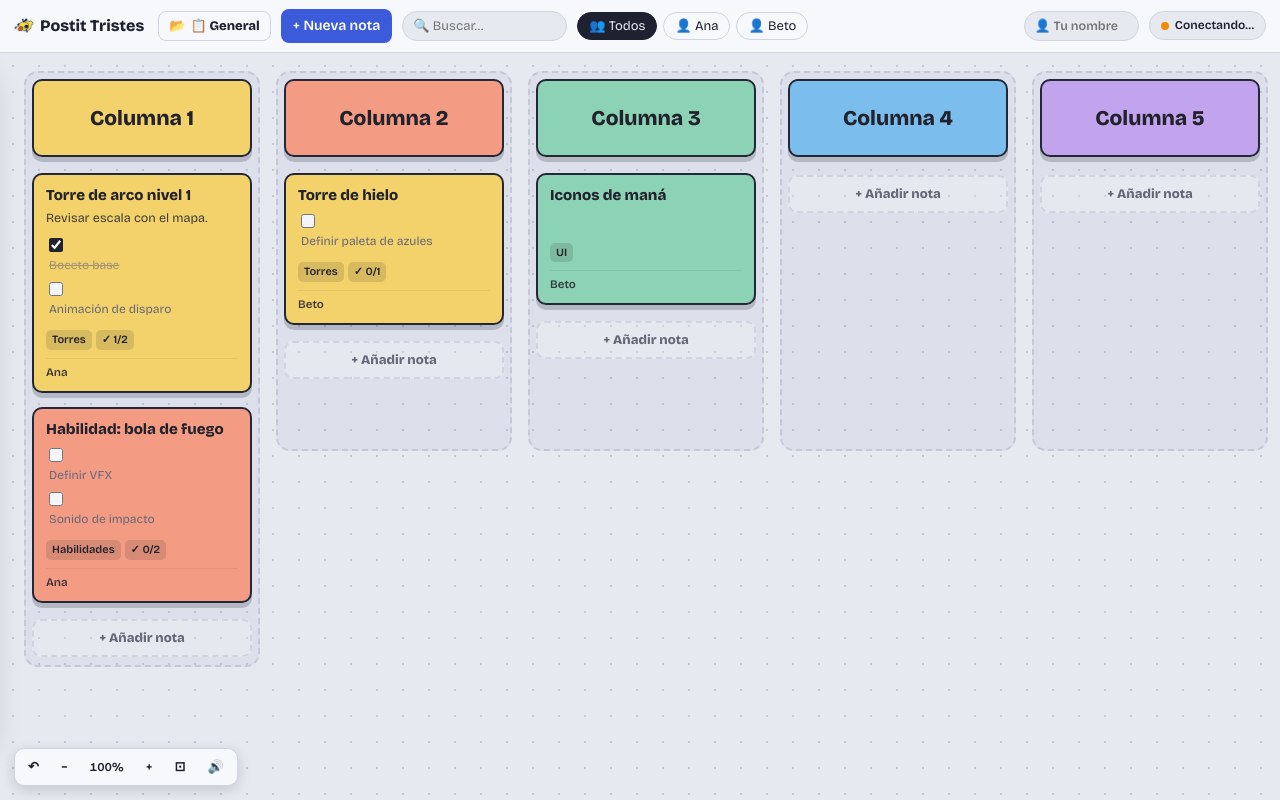
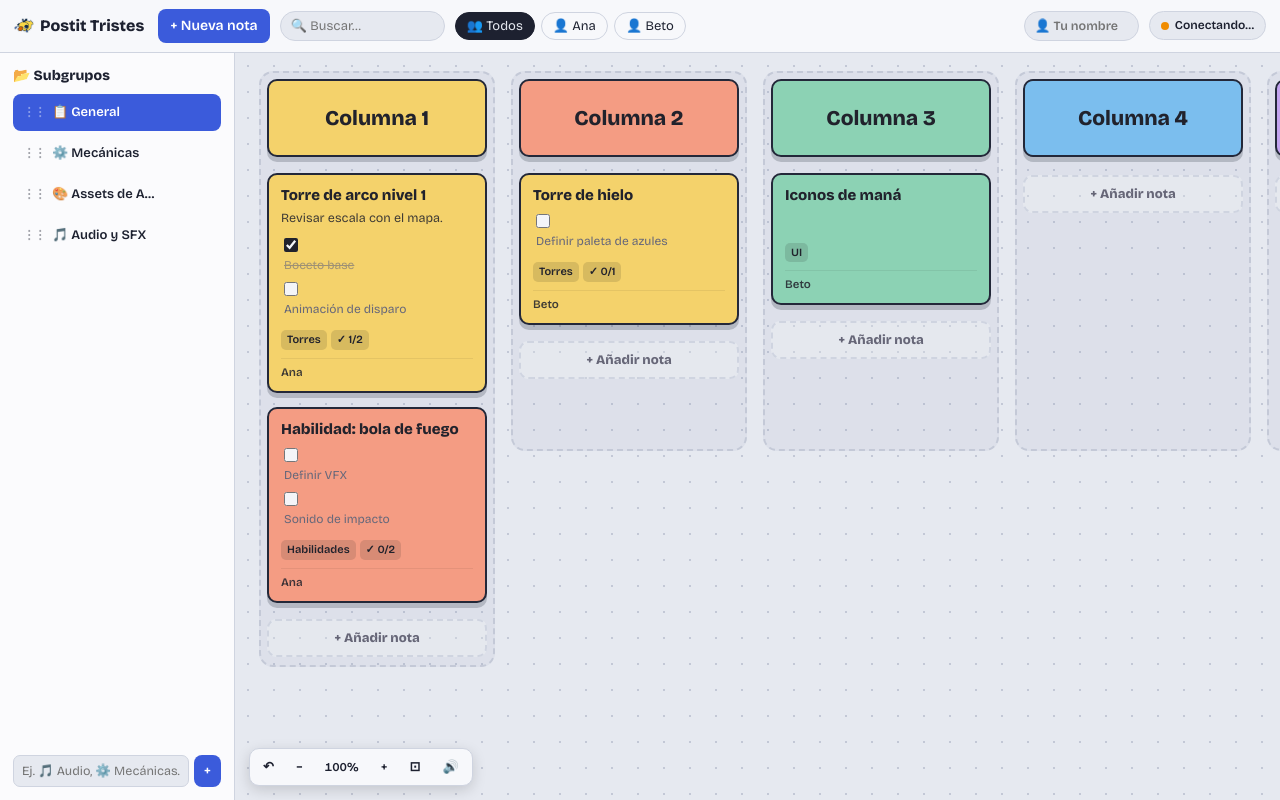
Before and after one commit to tristannrobles/tablero-postits, a plain HTML site: page tablero-assets.html in a window 1280 px wide. Drawn offline with nearby package versions, Linux system fonts and the light colour scheme; no server answers.

Commit message:
tablero lateral

```diff
--- a/tablero-assets.html
+++ b/tablero-assets.html
@@ -549,39 +549,17 @@
       font-weight: 600
     }
 
-    /* Panel izquierdo desplegable de Subgrupos */
-    #left-zone {
-      position: absolute;
-      left: 0;
-      top: 0;
-      bottom: 0;
-      width: 16px;
-      z-index: 28
-    }
-
+    /* Panel lateral izquierdo fijo de Subgrupos */
     #sub-drawer {
-      position: absolute;
-      left: 12px;
-      top: 12px;
-      bottom: 64px;
-      width: 255px;
+      width: 235px;
+      flex-shrink: 0;
       background: var(--panel);
-      border: 1px solid var(--line);
-      border-radius: 14px;
+      border-right: 1px solid var(--line);
       padding: 13px;
-      box-shadow: 0 12px 32px rgba(0, 0, 0, .25);
-      z-index: 29;
+      z-index: 22;
       display: flex;
       flex-direction: column;
-      gap: 9px;
-      transform: translateX(-280px);
-      transition: transform .22s cubic-bezier(.2, .8, .2, 1);
-      pointer-events: none
-    }
-
-    #sub-drawer.open {
-      transform: translateX(0);
-      pointer-events: auto
+      gap: 9px
     }
 
     .sub-hdr {
@@ -1001,10 +979,6 @@
   <header>
     <h1><img src="favicon.png" alt="" width="20" height="20" style="object-fit:contain;flex-shrink:0"
         onerror="this.style.display='none'">Postit Tristes</h1>
-    <button class="ghost" id="sub-btn" title="Abrir subgrupos del proyecto (o acerca el mouse al borde izquierdo)"
-      style="padding:5px 10px;font-weight:700">
-      📂 <span id="cur-sub-lbl">General</span>
-    </button>
     <button class="btn" id="add" title="Atajo: N o doble clic en una columna">+ Nueva nota</button>
     <input class="search-in" id="q" type="search" placeholder="🔍 Buscar…">
     <div class="chips" id="chips" title="Filtrar por persona asignada"></div>
@@ -1016,12 +990,10 @@
     </button>
   </header>
   <main>
-    <!-- Zona sensible izquierda y ventana de Subgrupos -->
-    <div id="left-zone" title="Acerca el mouse para ver Subgrupos"></div>
+    <!-- Panel lateral izquierdo fijo de Subgrupos -->
     <div id="sub-drawer" aria-label="Subgrupos del proyecto">
       <div class="sub-hdr">
         <span>📂 Subgrupos</span>
-        <button class="ghost" id="sub-pin" style="padding:2px 7px;font-size:11px" title="Cerrar panel">✕</button>
       </div>
       <div class="sub-list" id="sub-list"></div>
       <div class="row" style="gap:5px;margin-top:4px">
@@ -1344,8 +1316,6 @@
     let subDragIdx = null;
     function renderSubgroups() {
       const w = $("sub-list"); w.textContent = "";
-      const curObj = subgroups.find(s => s.id === curSub) || subgroups[0];
-      if (curObj) $("cur-sub-lbl").textContent = curObj.name;
       subgroups.forEach((sg, idx) => {
         const d = document.createElement("div");
         d.className = "sub-item" + (sg.id === curSub ? " active" : "");
@@ -1462,12 +1432,6 @@
       fetchSubgroupNotes(id);
     }
 
-    // Drawer izquierdo: abrir al acercar el mouse al borde izquierdo o con el botón
-    let drawerPinned = false;
-    $("left-zone").addEventListener("pointerenter", () => { $("sub-drawer").classList.add("open") });
-    $("sub-drawer").addEventListener("pointerleave", () => { if (!drawerPinned && subDragIdx === null) $("sub-drawer").classList.remove("open") });
-    $("sub-btn").onclick = () => { drawerPinned = !$("sub-drawer").classList.contains("open"); $("sub-drawer").classList.toggle("open", drawerPinned) };
-    $("sub-pin").onclick = () => { drawerPinned = false; $("sub-drawer").classList.remove("open") };
     function createSubFromInput() {
       const inp = $("new-sub-in"), name = inp.value.trim();
       if (!name) return;
```
